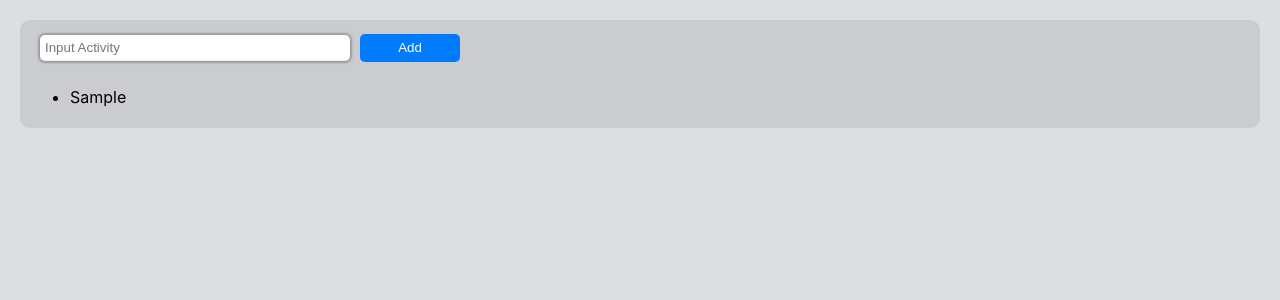
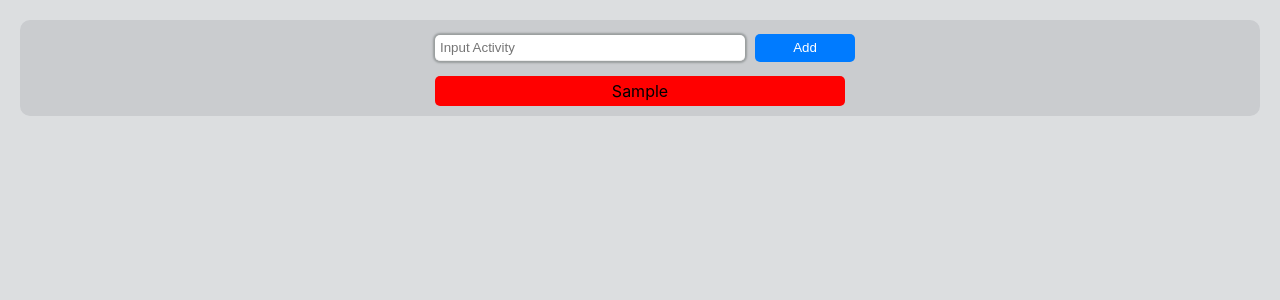
Before and after one commit to Sendii/activity, a React (Create React App) app: page / in a window 1280 px wide. Both pictures are taken after typing "Sample" into the empty fields and a click on the button "Add". Shown: the top 300 px of the page. Built offline with nearby package versions, Linux system fonts and the light colour scheme.

Commit message:
using props to receive data

```diff
--- /dev/null
+++ b/src/component/Card.js
@@ -0,0 +1,11 @@
+import React from 'react'
+
+class Card extends React.Component{
+	render(){
+		return (
+			<div className="card">{this.props.text}</div>
+		)
+	}
+}
+
+export default Card
--- a/src/component/Index.js
+++ b/src/component/Index.js
@@ -1,4 +1,5 @@
 import React from 'react'
+import Card from './Card'
 class Index extends React.Component{
 	constructor(props){
 		super(props)
@@ -9,6 +10,7 @@ class Index extends React.Component{
 		}
 	}
 	submitData = () => {
+		if (this.state.activity) {
 			this.state.data.push({
 				name_activity: this.state.activity
 			})
@@ -16,7 +18,9 @@ class Index extends React.Component{
 				activity: '',
 				counter: this.state.counter + 1
 			})
-		console.log(this.state.data)
+		}else{
+			alert('inputan tidak boleh kosong')
+		}
 	}
 	changeValue = (e) => {
 		this.setState({
@@ -25,16 +29,14 @@ class Index extends React.Component{
 	}
 	render(){
 	const content = Object.entries(this.state.data).map((v, k) => {
-		return <li key={k}>{v[1].name_activity}</li>
+		return <Card key={k} text={v[1].name_activity}/>
 	})
 		return(
 			<div className="row">
 				<input className="form-control" value={this.state.activity} onChange={this.changeValue} placeholder="Input Activity" type="text" />
 				<button className="btn-submit" onClick={this.submitData}>Add</button>
 
-				<ul>
 				{content}
-				</ul>
 			</div>
 			)
 	}
--- a/src/css/style.css
+++ b/src/css/style.css
@@ -2,11 +2,12 @@ body{
 	background-color: #dcdee0;
 }
 .row{
+	/*margin-left: 30%;*/
+	text-align: center;
 	margin: 20px;
 	padding: 5px 10px;
 	border-radius: 10px;
 	background-color: #cacccf;
-	word-wrap: break-word;
 }
 input:focus{
 	border: 0;
@@ -34,3 +35,11 @@ input:focus{
 	height: 28px;
 	width: 100px;
 }
+.card{
+	margin: 5px auto;
+	padding: 5px 10px;
+	width: 32%;
+	background-color: red;
+	border-radius: 5px;
+	word-wrap: break-word;
+}
```
Lines whose indentation alone changed are shown as unchanged.
